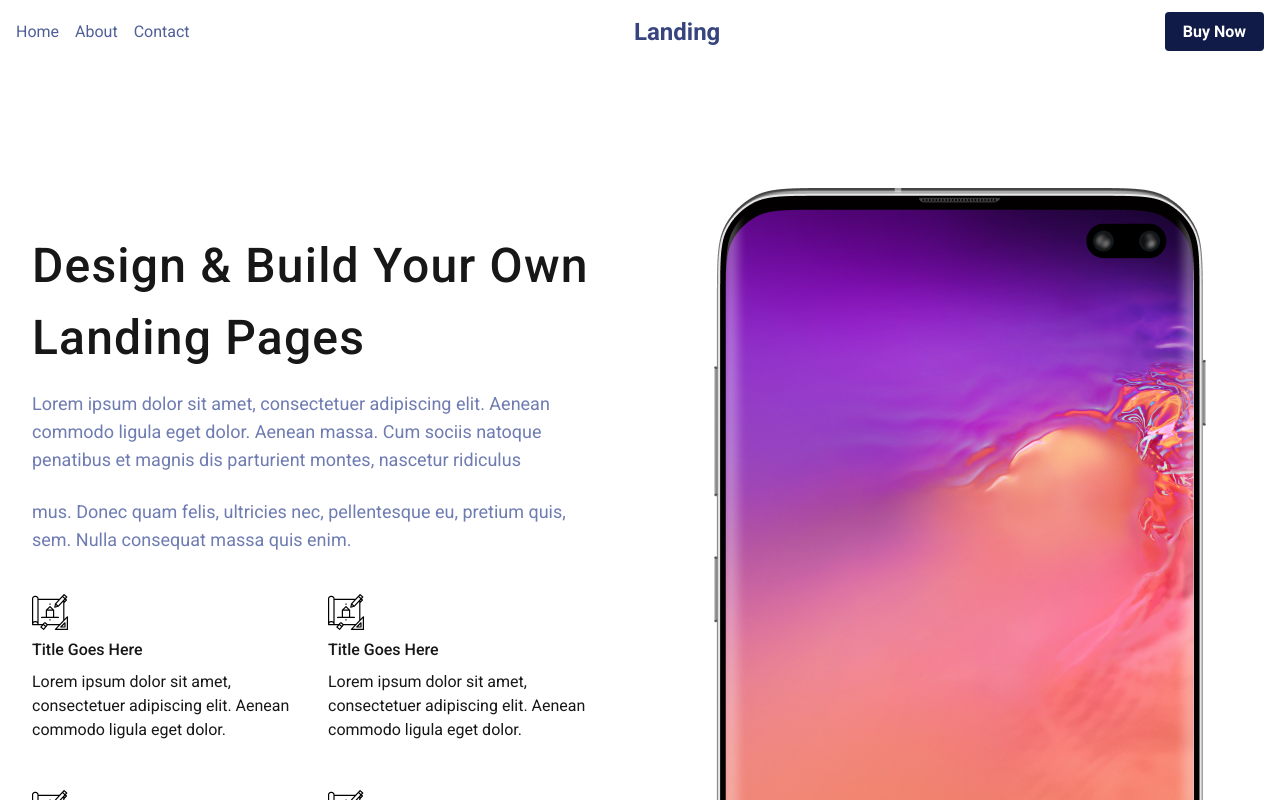
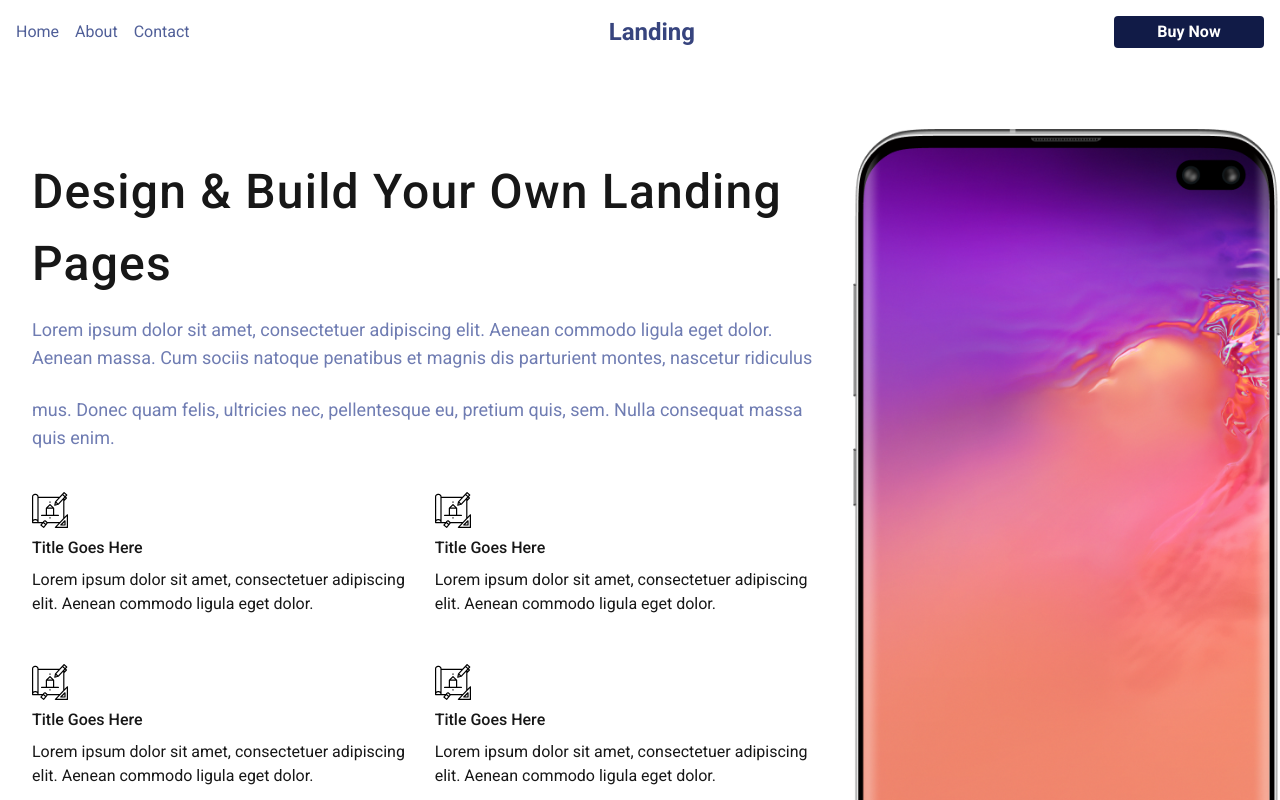
Before and after one commit to Somesh93/bluepencil-task, a Next.js app: page /about in a window 1280 px wide. Shown: the top 800 px of the page. Built offline with nearby package versions, Linux system fonts and the light colour scheme.

Commit message:
Updated Button Component & Improved Spacing

```diff
--- a/src/app/about/page.tsx
+++ b/src/app/about/page.tsx
@@ -43,13 +43,15 @@ export default function Page() {
       <Head>
         <title>About Page</title>
       </Head>
-      <section className="h-full my-10 md:my-48">
+      {/* <section className="h-full container my-5 md:my-20"> */}
+      <section className="h-full container my-5 md:my-20 flex items-center justify-center">
 
       <FeatureSection
         title={featureData.title}
         subtitle={featureData.subtitle}
         imageSrc={featureData.imageSrc}
         points={featureData.points}
+        reverse={false} // Use reverse prop to change the order
 
       />
    </section>
--- a/src/app/contact/page.tsx
+++ b/src/app/contact/page.tsx
@@ -42,7 +42,7 @@ export default function Page() {
       <Head>
         <title>Contact Us</title>
       </Head>
-      <section className="h-full my-10 md:my-48">
+      <section className="h-full w-full my-5 md:my-20">
 
       <FeatureSection
         title={featureData.title}
--- a/src/app/page.tsx
+++ b/src/app/page.tsx
@@ -67,7 +67,7 @@ export default function Home() {
           ))}
           <div className="flex flex-col md:flex-row space-y-4 md:space-y-0 md:space-x-4 w-full">
           {heroSection.buttons.map((button, index) => (
-                <Button key={index} href={button.href} aria-label={button.text} variant={button.variant}>
+                <Button key={index} href={button.href} width="189px" height="36px" aria-label={button.text} variant={button.variant}>
                   {button.text}
                 </Button>
               ))}
@@ -84,6 +84,9 @@ export default function Home() {
         imageSrc={featureData.imageSrc}
         points={featureData.points}
         reverse={false} // Use reverse prop to change the order
+        textWidth="w-full md:w-1/2"
+        imageWidth="w-full md:w-1/2"
+        className="container md:mx-auto" // Pass additional classes here
       />
 
       <ImageTextSection
@@ -137,7 +140,7 @@ mus. Donec quam felis, ultricies nec, pellentesque eu, pretium quis, sem. Nulla
             See, One price. Simple.
           </span>
         </div>
-        <Button href="#" variant="solid" aria-label="Purchase">
+        <Button href="#" variant="solid" aria-label="Purchase" width="189px" height="36px">
           Purchase Now
         </Button>
       </section>
--- a/src/components/Button.tsx
+++ b/src/components/Button.tsx
@@ -5,10 +5,12 @@ interface ButtonProps {
   children: React.ReactNode;
   variant?: 'solid' | 'outline';
   ariaLabel?: string;
+  width?: string;
+  height?: string;
 }
 
-const Button: React.FC<ButtonProps> = ({ href, children, variant = 'solid', ariaLabel }) => {
-  const baseClasses = "font-bold py-2 px-4 rounded transition-colors duration-300";
+const Button: React.FC<ButtonProps> = ({ href, children, variant = 'solid', ariaLabel, width = '150px', height = '32px' }) => {
+  const baseClasses = `font-bold py-2 px-4 rounded transition-colors duration-300  flex items-center justify-center`;
   const solidClasses = "bg-[#111B47] text-white border-2 border-transparent hover:bg-transparent hover:text-[#111B47] hover:border-[#111B47]";
   const outlineClasses = "bg-transparent border-2 border-[#111B47] text-[#111B47] hover:bg-[#111B47] hover:text-white hover:border-transparent";
 
@@ -18,7 +20,7 @@ const Button: React.FC<ButtonProps> = ({ href, children, variant = 'solid', aria
   const buttonText = typeof children === 'string' ? children : '';
 
   return (
-    <a href={href} className={classes} aria-label={ariaLabel || buttonText}>
+    <a href={href} className={classes} aria-label={ariaLabel || buttonText} style={{ width, height }}>
       {children}
     </a>
   );
--- a/src/components/FeatureSection.tsx
+++ b/src/components/FeatureSection.tsx
@@ -1,4 +1,3 @@
-// components/FeatureSection.tsx
 import React from 'react';
 import Image from 'next/image';
 import TextWithIcon from './TextWithIcon';
@@ -11,18 +10,30 @@ interface Point {
 
 interface FeatureSectionProps {
   title: string;
-  subtitle: string[]; // Update subtitle to be an array of strings
+  subtitle: string[];
   imageSrc: string;
   points: Point[];
   reverse?: boolean;
+  textWidth?: string;
+  imageWidth?: string;
+  className?: string; // New prop for additional classes
 }
 
-const FeatureSection: React.FC<FeatureSectionProps> = ({ title, subtitle, imageSrc, points, reverse = false }) => {
+const FeatureSection: React.FC<FeatureSectionProps> = ({
+  title,
+  subtitle,
+  imageSrc,
+  points,
+  reverse = false,
+  textWidth = 'md:w-2/3',
+  imageWidth = 'md:w-1/3',
+  className = '' // Default to an empty string if not provided
+}) => {
   return (
-    <section className="relative w-full h-auto md:h-screen mt-16 md:mt-0">
-      <div className={`container mx-auto flex flex-col-reverse md:flex-row h-full ${reverse ? 'md:flex-row-reverse' : ''}`}>
+    <section className={`relative w-full h-auto md:h-screen mt-16 md:mt-0 ${className}`}>
+      <div className={`w-full mx-auto flex flex-col-reverse md:flex-row h-full ${reverse ? 'md:flex-row-reverse' : ''}`}>
         {/* Text Section */}
-        <div className="w-full md:w-1/2 flex flex-col items-start justify-center text-left p-4 md:p-8 bg-white bg-opacity-75 md:bg-transparent">
+        <div className={`w-full ${textWidth} flex flex-col items-start justify-center text-left p-4 md:p-8 bg-white bg-opacity-75 md:bg-transparent`}>
           <h1 className="text-3xl md:text-5xl font-medium leading-tight md:leading-normal tracking-wide mb-4">
             {title}
           </h1>
@@ -35,7 +46,15 @@ const FeatureSection: React.FC<FeatureSectionProps> = ({ title, subtitle, imageS
             {points.slice(0, 4).map((point, index) => (
               <TextWithIcon
                 key={index}
-                icon={<img src={point.icon} height="36px" width="36px" alt={`Icon ${index + 1}`} />}
+                icon={<Image src={point.icon} width={36} height={36} alt={`Icon ${index + 1}`} />}
+                title={point.title}
+                body={point.body}
+              />
+            ))}
+            {points.slice(4).map((point, index) => (
+              <TextWithIcon
+                key={index + 4}
+                icon={<Image src={point.icon} width={36} height={36} alt={`Icon ${index + 1}`} />}
                 title={point.title}
                 body={point.body}
               />
@@ -43,14 +62,8 @@ const FeatureSection: React.FC<FeatureSectionProps> = ({ title, subtitle, imageS
           </div>
         </div>
         {/* Image Section */}
-        <div className="w-full md:w-1/2 flex items-center justify-center p-4 md:p-8">
-          <Image
-            src={imageSrc}
-            alt="Feature Image"
-            width={500}
-            height={500}
-            className="h-auto md:h-auto md:object-scale-down"
-          />
+        <div className={`w-full ${imageWidth} flex items-center justify-center `}>
+          <Image src={imageSrc} alt="Feature" layout="intrinsic" width={500} height={500} className="max-w-full h-auto" />
         </div>
       </div>
     </section>
--- a/src/components/ImageTextSection.tsx
+++ b/src/components/ImageTextSection.tsx
@@ -22,7 +22,7 @@ const ImageTextSection: React.FC<ImageTextSectionProps> = ({
   reverse = false,
 }) => {
   return (
-    <section className="container mx-auto w-full min-h-[60vh] flex flex-col md:flex-row">
+    <section className="container mx-auto w-full min-h-[80vh] py-10 md:py-0 flex flex-col md:flex-row">
       {reverse ? (
         <>
           <div className="w-full md:w-1/2 flex items-center justify-center p-4 md:p-8">
--- a/src/components/Layout.tsx
+++ b/src/components/Layout.tsx
@@ -7,7 +7,7 @@ const Layout: React.FC<{ children: React.ReactNode }> = ({ children }) => {
   return (
     <>
       <Header />
-      <main className="container mx-auto flex flex-col md:flex-row h-full">{children}</main>
+      <main className="w-full mx-auto flex flex-col md:flex-row h-full  items-center justify-center">{children}</main>
       <Footer />
       </>
 
--- a/src/components/header.tsx
+++ b/src/components/header.tsx
@@ -62,7 +62,7 @@ const Header = () => {
             <a href="/" className="hover:text-gray-700">Home</a>
             <a href="/about" className="hover:text-gray-700">About</a>
             <a href="/contact" className="hover:text-gray-700">Contact</a>
-            <Button href="#" variant="solid">Buy Now</Button>
+            <Button href="#" variant="solid" width="160px" height="26px">Buy Now</Button>
           </nav>
         </div>
       )}
```
